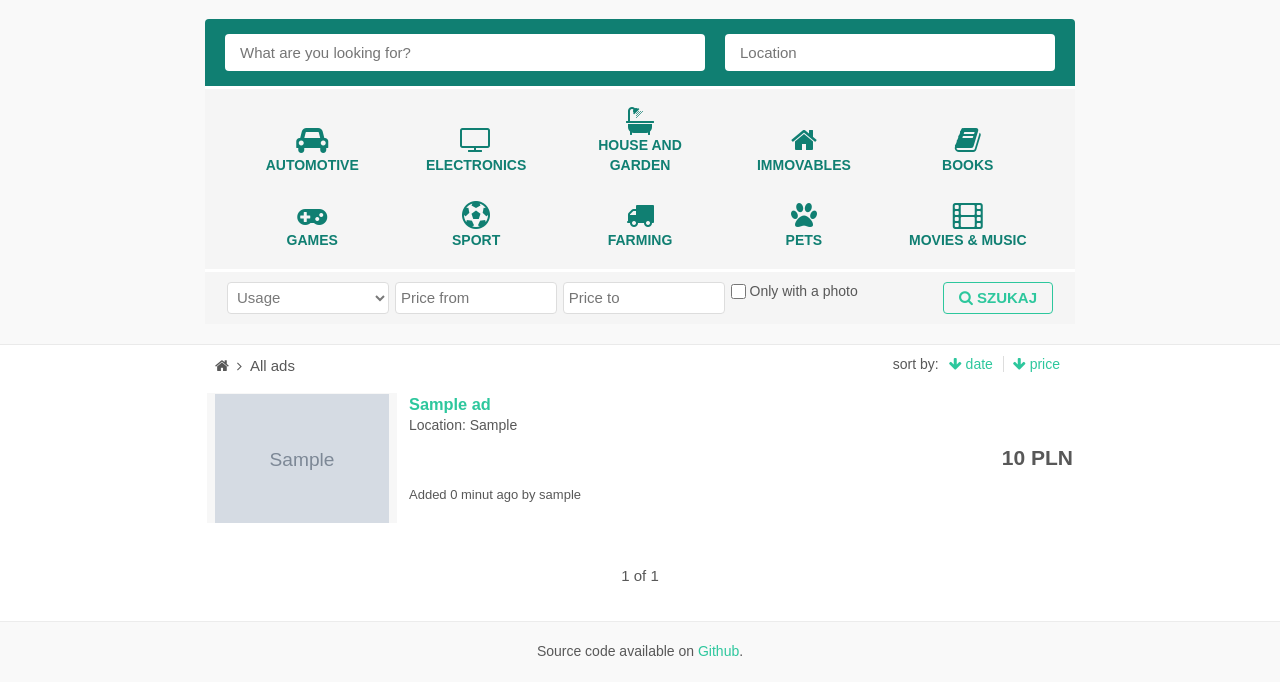
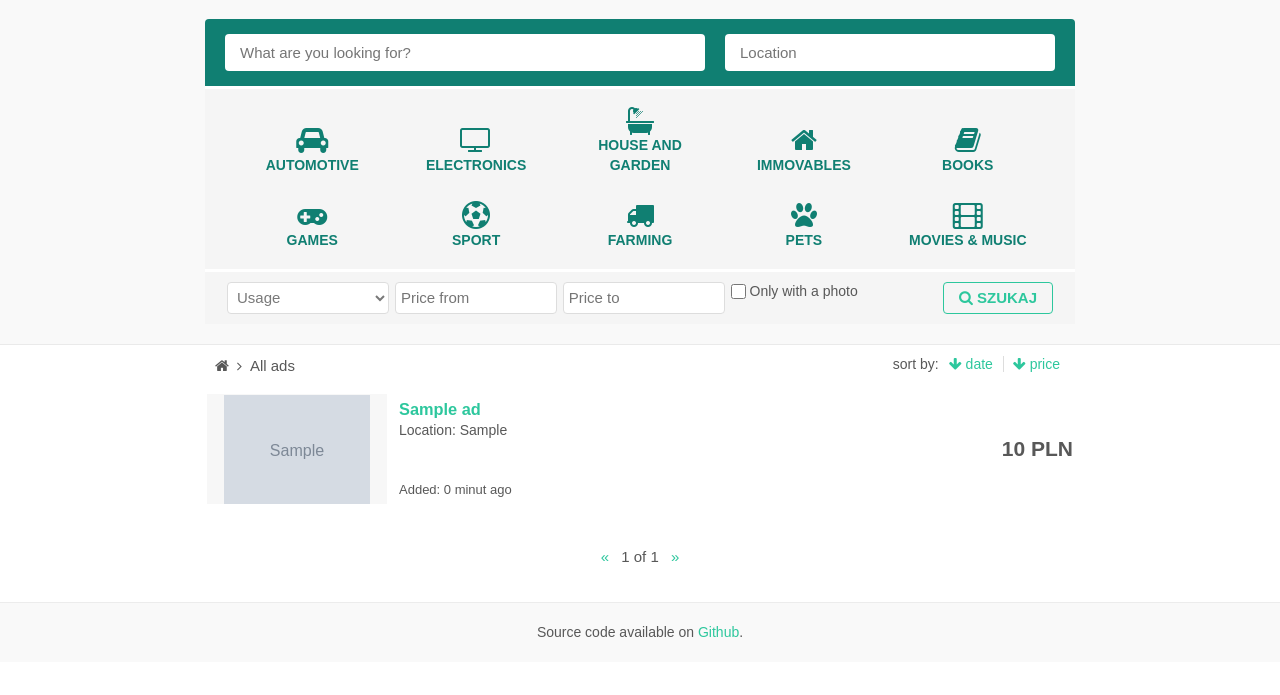
Before and after one commit to mfurga/django-shop, a Django app: page / in a window 1280 px wide. Shown: the part 62-757 px from the top of the page. Run offline with Django 3.2, Linux system fonts and the light colour scheme; tables that the repository leaves empty hold one stand-in row (values such as "Sample post"); grey boxes marked "Sample" are stand-in pictures.

Commit message:
Updated template & style in ads list

```diff
--- a/ads/static/ads/css/ads_list.css
+++ b/ads/static/ads/css/ads_list.css
@@ -247,8 +247,8 @@
 
 #search-result .result .result-item .bg-image {
     width: 100%;
-    height: 130px;
-    line-height: 130px;
+    height: 110px;
+    line-height: 110px;
     display: block;
     background: #f7f7f7;
     text-align: center;
@@ -257,8 +257,8 @@
 }
 
 #search-result .result .result-item .bg-image .image {
-    max-height: 130px;
-    max-width: 190px;
+    max-height: 110px;
+    max-width: 180px;
     border: 0;
     vertical-align: middle;
     text-align: center;
@@ -271,16 +271,17 @@
 
 #search-result .result .result-item .detail {
     width: 500px;
-    padding: 0 10px;
+    padding: 5px 10px;
     vertical-align: top;
     color: #585858;
 }
 
-#search-result .result .result-item .detail .location {
+#search-result .result .result-item .detail .location .fa-map-marker {
+    color: #006daf;
 }
 
-#search-result .result .result-item .detail .author {
-    margin-top: 50px;
+#search-result .result .result-item .detail .date {
+    margin-top: 40px;
     font-size: 13px;
 }
 
--- a/ads/templates/ads/ads_list.html
+++ b/ads/templates/ads/ads_list.html
@@ -144,11 +144,11 @@
                             <li class="result-item clear">
                                 <table class="details">
                                     <tr>
-                                        <td width="190px"><a href="#" class="bg-image"><img src="{{ ad.image.get_absolute_url }}" class="image" alt></a></td>
+                                        <td width="180px"><a href="#" class="bg-image"><img src="{{ ad.image.get_absolute_url }}" class="image" alt></a></td>
                                         <td class="detail">
                                             <h3><a href="#">{{ ad.title }}</a></h3>
                                             <div class="location">{% trans "Location" %}: {{ ad.location }}</div>
-                                            <div class="author" >{% trans "Added" %} {{ ad.pub_date|timesince }} {% trans "ago" %} {% trans "by" %} {{ ad.author }}</div>
+                                            <div class="date">{% trans "Added" %}: {{ ad.pub_date|timesince }} {% trans "ago" %}</div>
                                         </td>
                                         <td class="price">
                                             <h2 class="fright">{{ ad.price }} PLN</h2>
@@ -159,13 +159,9 @@
                         {% endfor %}
                     </ul>
                     <div class="pagination">
-                        {% if ads.has_previous %}
-                            <a href="?{% pagination request ads.previous_page_number %}">&laquo;</a>
-                        {% endif %}
-                            {{ ads.number }} {% trans 'of' %} {{ ads.paginator.num_pages }}
-                        {% if ads.has_next %}
-                            <a href="?{% pagination request ads.next_page_number %}">&raquo;</a>
-                        {% endif %}
+                        <a {% if ads.has_previous %} href="?{% pagination request ads.previous_page_number %}"{% endif %}>&laquo;</a>
+                        {{ ads.number }} {% trans 'of' %} {{ ads.paginator.num_pages }}
+                        <a {% if ads.has_next %} href="?{% pagination request ads.next_page_number %}"{% endif %}>&raquo;</a>
                     </div>
                 {% endif %}
             </div>
```
